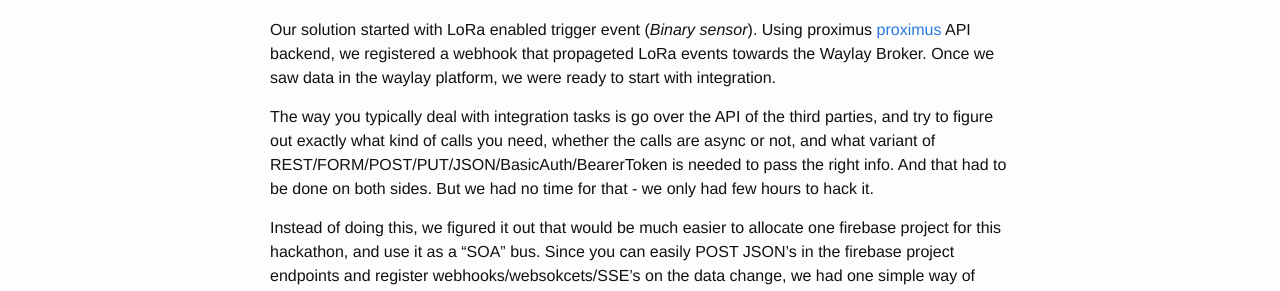
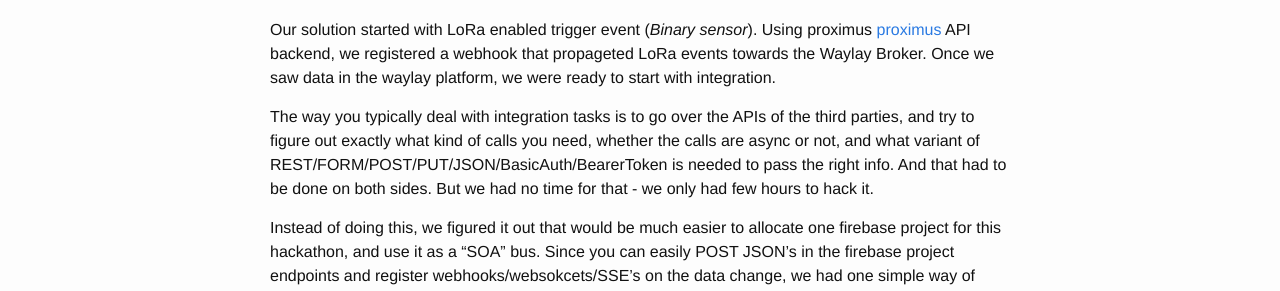
Before and after one commit to jasperdevrient/waylayio.github.io, a Jekyll site: the page built from _posts/2016-02-18-hackapost.markdown, in a window 1280 px wide. Shown: the part 521-812 px from the top of the page. Built offline with Jekyll 4.4.1, drawn with Linux system fonts in a browser that asks for light colours.

Commit message:
Update 2016-02-18-hackapost.markdown

```diff
--- a/_posts/2016-02-18-hackapost.markdown
+++ b/_posts/2016-02-18-hackapost.markdown
@@ -12,7 +12,7 @@ More info on this particular use case will be in another blog (on the main web s
 # Firebase as a "SOA" bus
 Our solution started with LoRa enabled trigger event (_Binary sensor_). Using proximus [proximus] API backend, we registered a webhook that propageted LoRa events towards the Waylay Broker. Once we saw data in the waylay platform, we were ready to start with integration.
 
-The way you typically deal with integration tasks is go over the API of the third parties, and try to figure out exactly what kind of calls you need, whether the calls are async or not, and what variant of REST/FORM/POST/PUT/JSON/BasicAuth/BearerToken is needed to pass the right info. And that had to be done on both sides. But we had no time for that - we only had few hours to hack it.
+The way you typically deal with integration tasks is to go over the APIs of the third parties, and try to figure out exactly what kind of calls you need, whether the calls are async or not, and what variant of REST/FORM/POST/PUT/JSON/BasicAuth/BearerToken is needed to pass the right info. And that had to be done on both sides. But we had no time for that - we only had few hours to hack it.
 
 Instead of doing this, we figured it out that would be much easier to allocate one firebase project for this hackathon, and use it as a "SOA" bus. Since you can easily POST JSON's in the firebase project endpoints and register webhooks/websokcets/SSE's on the data change, we had one simple way of communicating between backends. More over, we could use the same events to update UI, since the frontend would process websockets at the same time as any other backend service.
 
```
